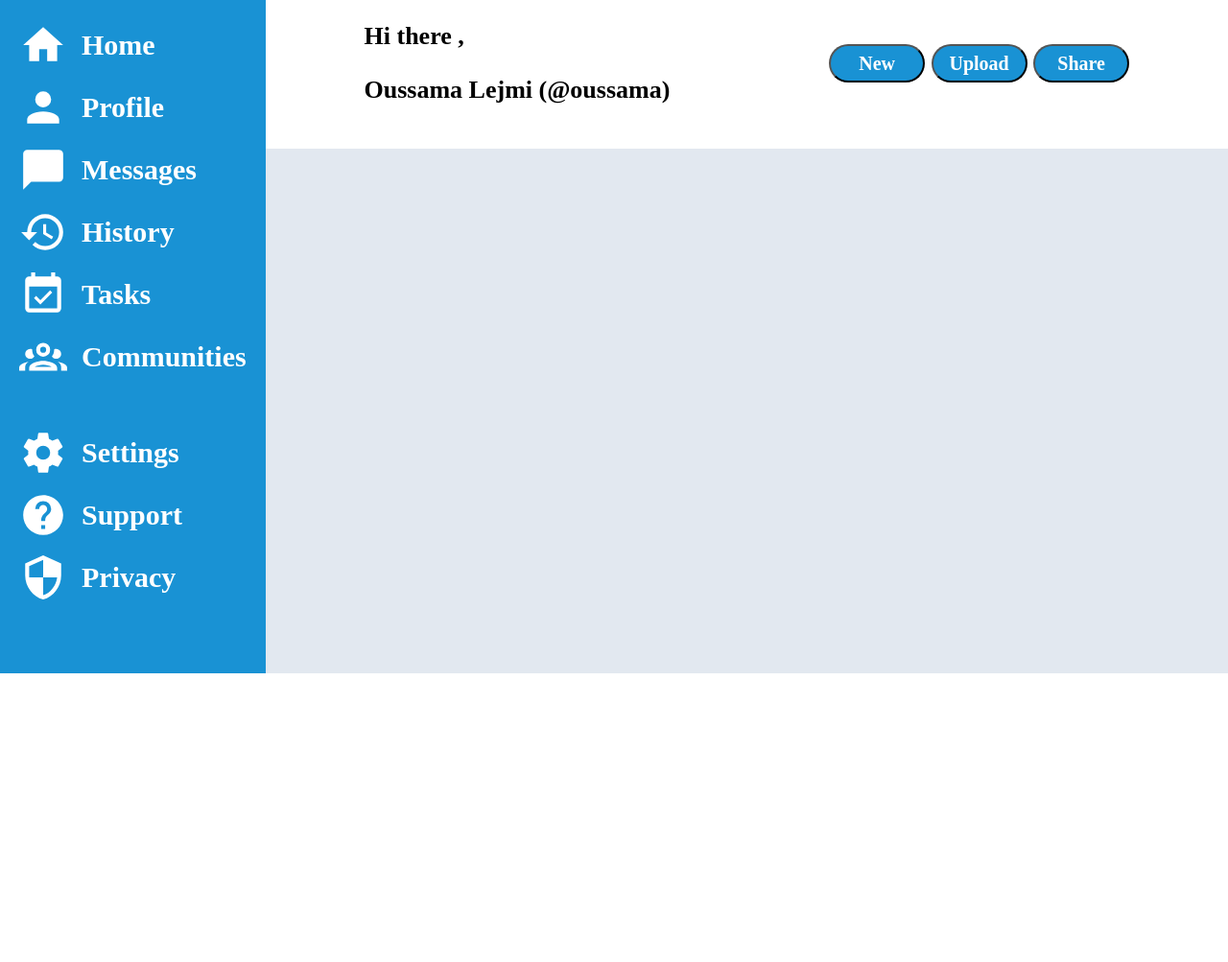
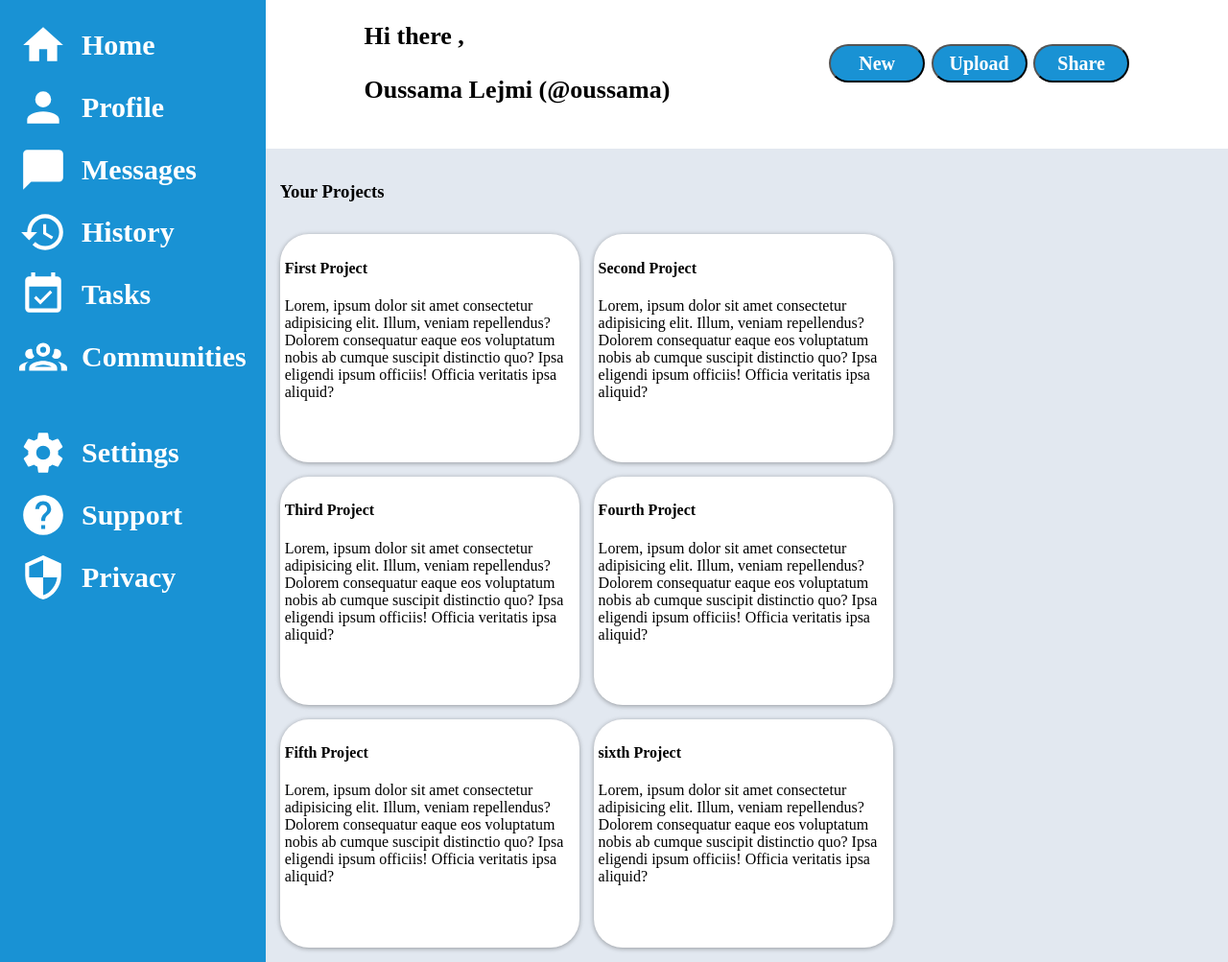
Before and after one commit to Oussama5379/admin-dashboard, a plain HTML site: page index.html in a window 1280 px wide. Shown: the part 98-1101 px from the top of the page at 96% size. Before the commit the page ends 800 px from the top, so only its background shows below. Drawn offline with Linux system fonts and the light colour scheme.

Commit message:
Build the projects section

```diff
--- a/index.html
+++ b/index.html
@@ -117,7 +117,48 @@
 					<span>Privacy</span>
 				</div>
 			</div>
-			<div class="main-content"></div>
+			<div class="main-content">
+				<div class="projects">
+					<h3>Your Projects</h3>
+					<div class="project">
+						<h4>First Project</h4>
+						Lorem, ipsum dolor sit amet consectetur adipisicing elit. Illum, veniam repellendus?
+						Dolorem consequatur eaque eos voluptatum nobis ab cumque suscipit distinctio quo? Ipsa
+						eligendi ipsum officiis! Officia veritatis ipsa aliquid?
+					</div>
+					<div class="project">
+						<h4>Second Project</h4>
+						Lorem, ipsum dolor sit amet consectetur adipisicing elit. Illum, veniam repellendus?
+						Dolorem consequatur eaque eos voluptatum nobis ab cumque suscipit distinctio quo? Ipsa
+						eligendi ipsum officiis! Officia veritatis ipsa aliquid?
+					</div>
+					<div class="project">
+						<h4>Third Project</h4>
+						Lorem, ipsum dolor sit amet consectetur adipisicing elit. Illum, veniam repellendus?
+						Dolorem consequatur eaque eos voluptatum nobis ab cumque suscipit distinctio quo? Ipsa
+						eligendi ipsum officiis! Officia veritatis ipsa aliquid?
+					</div>
+					<div class="project">
+						<h4>Fourth Project</h4>
+						Lorem, ipsum dolor sit amet consectetur adipisicing elit. Illum, veniam repellendus?
+						Dolorem consequatur eaque eos voluptatum nobis ab cumque suscipit distinctio quo? Ipsa
+						eligendi ipsum officiis! Officia veritatis ipsa aliquid?
+					</div>
+					<div class="project">
+						<h4>Fifth Project</h4>
+						Lorem, ipsum dolor sit amet consectetur adipisicing elit. Illum, veniam repellendus?
+						Dolorem consequatur eaque eos voluptatum nobis ab cumque suscipit distinctio quo? Ipsa
+						eligendi ipsum officiis! Officia veritatis ipsa aliquid?
+					</div>
+					<div class="project">
+						<h4>sixth Project</h4>
+						Lorem, ipsum dolor sit amet consectetur adipisicing elit. Illum, veniam repellendus?
+						Dolorem consequatur eaque eos voluptatum nobis ab cumque suscipit distinctio quo? Ipsa
+						eligendi ipsum officiis! Officia veritatis ipsa aliquid?
+					</div>
+				</div>
+				<div class="announcements"></div>
+			</div>
 		</div>
 	</body>
 </html>
--- a/style.css
+++ b/style.css
@@ -63,9 +63,28 @@ button {
 	margin-top: 0;
 }
 .main-content {
-	background-color: yellow;
 	background-color: #e2e8f0;
+	display: grid;
+	grid-template-columns: 2fr 1fr;
 }
+.projects {
+	padding: 15px;
+	display: grid;
+	grid-template-columns: 1fr 1fr;
+	grid-template-rows: 1fr repeat(3, 4fr);
+	gap: 15px;
+}
+.project {
+	background-color: white;
+	border-radius: 30px;
+	padding: 5px;
+	box-shadow: 0 1px 6px rgba(0, 0, 0, 0.12), 0 1px 4px rgba(0, 0, 0, 0.24);
+}
+h3 {
+	grid-row: 1;
+	grid-column: 1/-1;
+}
+
 svg {
 	height: 50px;
 	width: 50px;
@@ -76,5 +95,4 @@ svg {
 	fill: black;
 	height: 25px;
 	width: 25px;
-	/* margin: 5px 0 0 5px; */
 }
```
